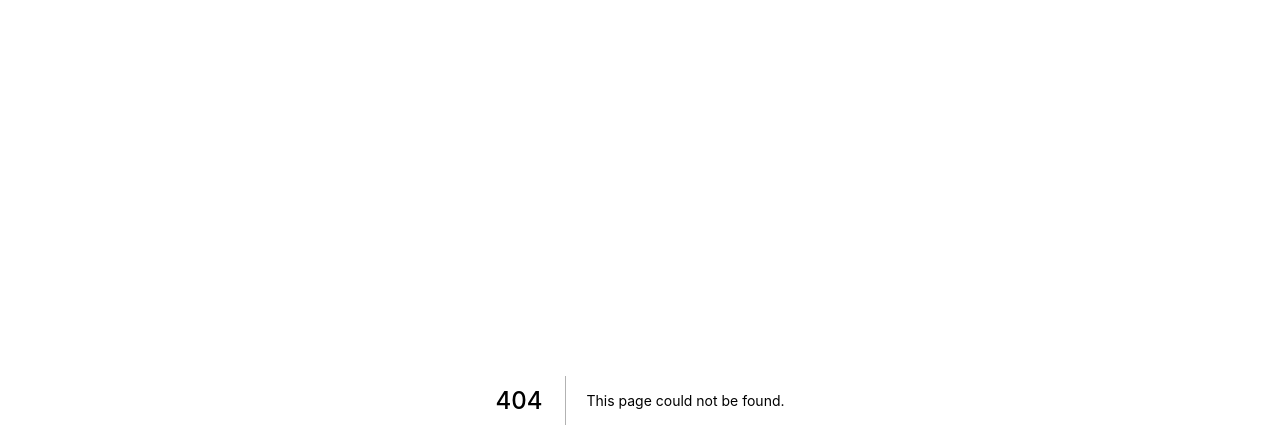
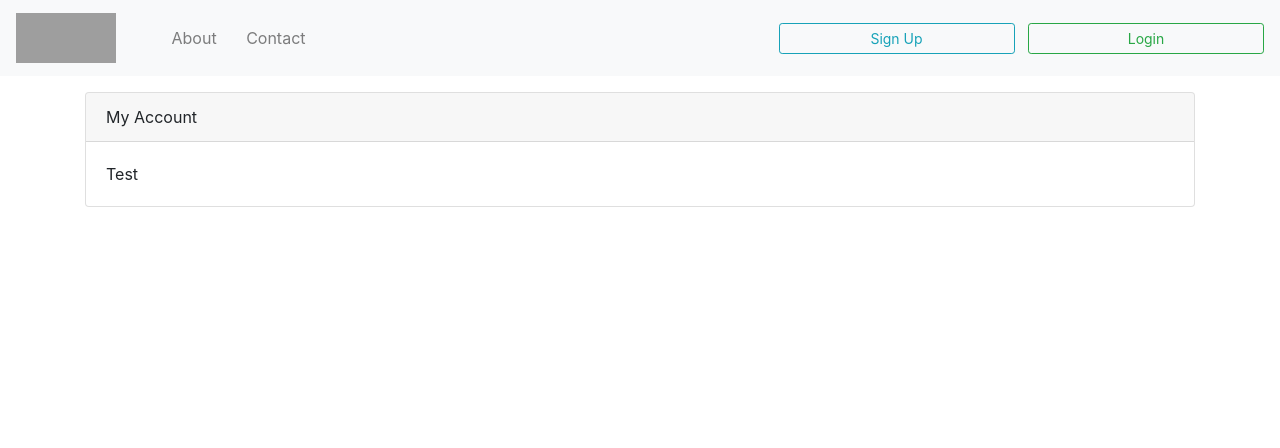
Before and after one commit to sdevalapurkar/smart-brake-monitor, a Next.js app: page /account in a window 1280 px wide. Before the commit this address had no page. Shown: the top 448 px of the page. Built offline with nearby package versions, Linux system fonts and the light colour scheme; grey boxes are pictures that could not be loaded.

Commit message:
Add Account page

```diff
--- a/components/NavbarBootstrap.jsx
+++ b/components/NavbarBootstrap.jsx
@@ -32,7 +32,7 @@ class NavbarBootstrap extends Component {
 
         const popover = (
             <Popover id="popover-basic" title={name} style={{ textAlign: 'center' }}>
-                <NavDropdown.Item style={{ textAlign: 'center' }}>My Account</NavDropdown.Item>
+                <NavDropdown.Item href="/account" style={{ textAlign: 'center' }}>My Account</NavDropdown.Item>
                 <NavDropdown.Divider />
                 <NavDropdown.Item
                     style={{ color: 'red', textAlign: 'center' }}
--- /dev/null
+++ b/pages/account.js
@@ -0,0 +1,44 @@
+import React, {Component} from 'react';
+import NavbarBootstrap from '../components/NavbarBootstrap';
+import Container from 'react-bootstrap/Container';
+import Card from 'react-bootstrap/Card';
+
+class Account extends Component {
+
+    constructor(props) {
+        super(props);
+
+        this.state = {
+            // TODO
+        };
+    }
+
+    render() {
+        return (
+            <div>
+                <link
+                    rel="stylesheet"
+                    href="https://maxcdn.bootstrapcdn.com/bootstrap/4.3.1/css/bootstrap.min.css"
+                    integrity="sha384-ggOyR0iXCbMQv3Xipma34MD+dH/1fQ784/j6cY/iJTQUOhcWr7x9JvoRxT2MZw1T"
+                    crossorigin="anonymous"
+                />
+                <NavbarBootstrap
+                    isAuthenticated={false}
+                />
+                <Container className="my-3">
+                    <Card>
+                        <Card.Header>
+                            My Account
+                        </Card.Header>
+                        <Card.Body>
+                            Test
+                        </Card.Body>
+                    </Card>
+                </Container>
+            </div>
+        );
+    }
+
+}
+
+export default Account;
```
